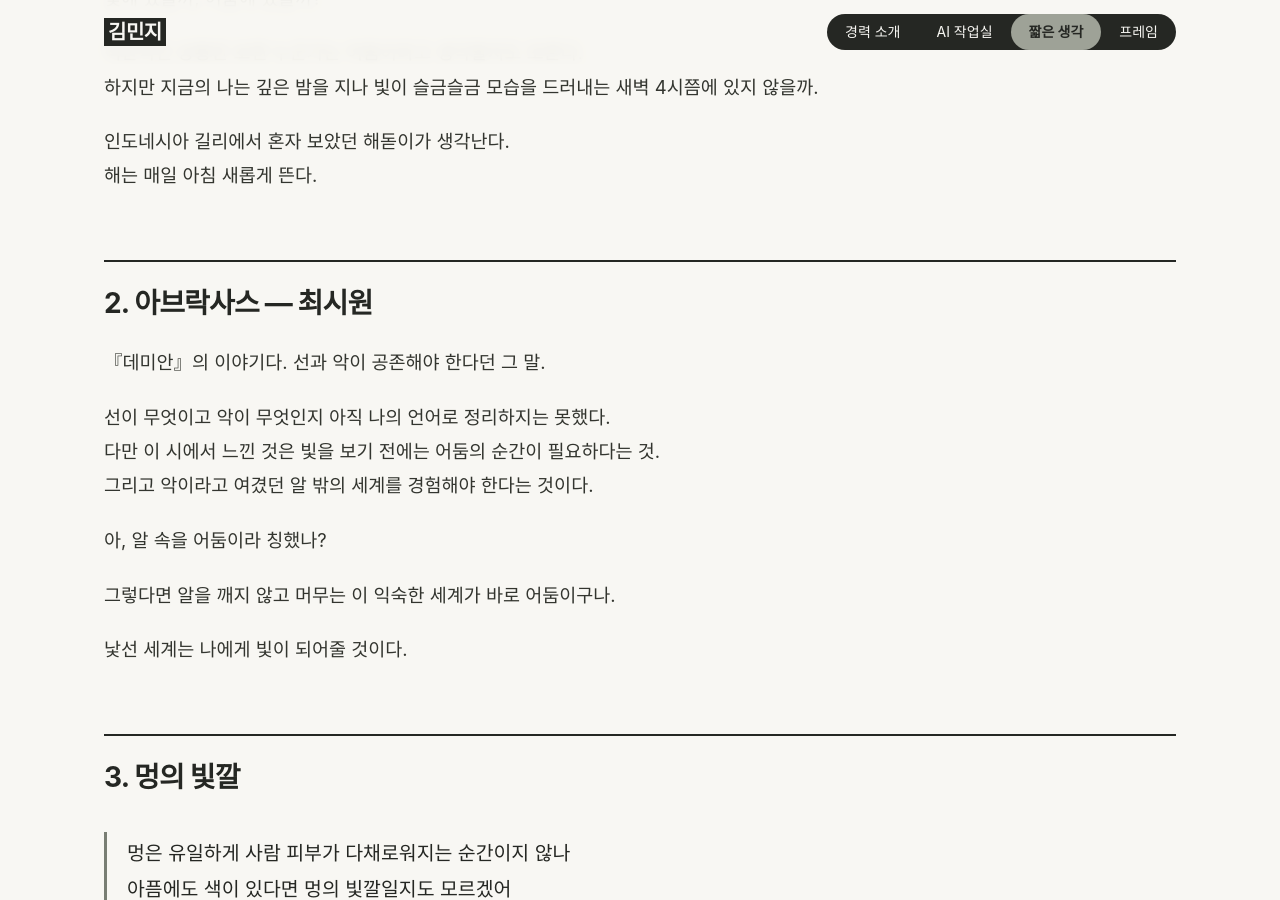
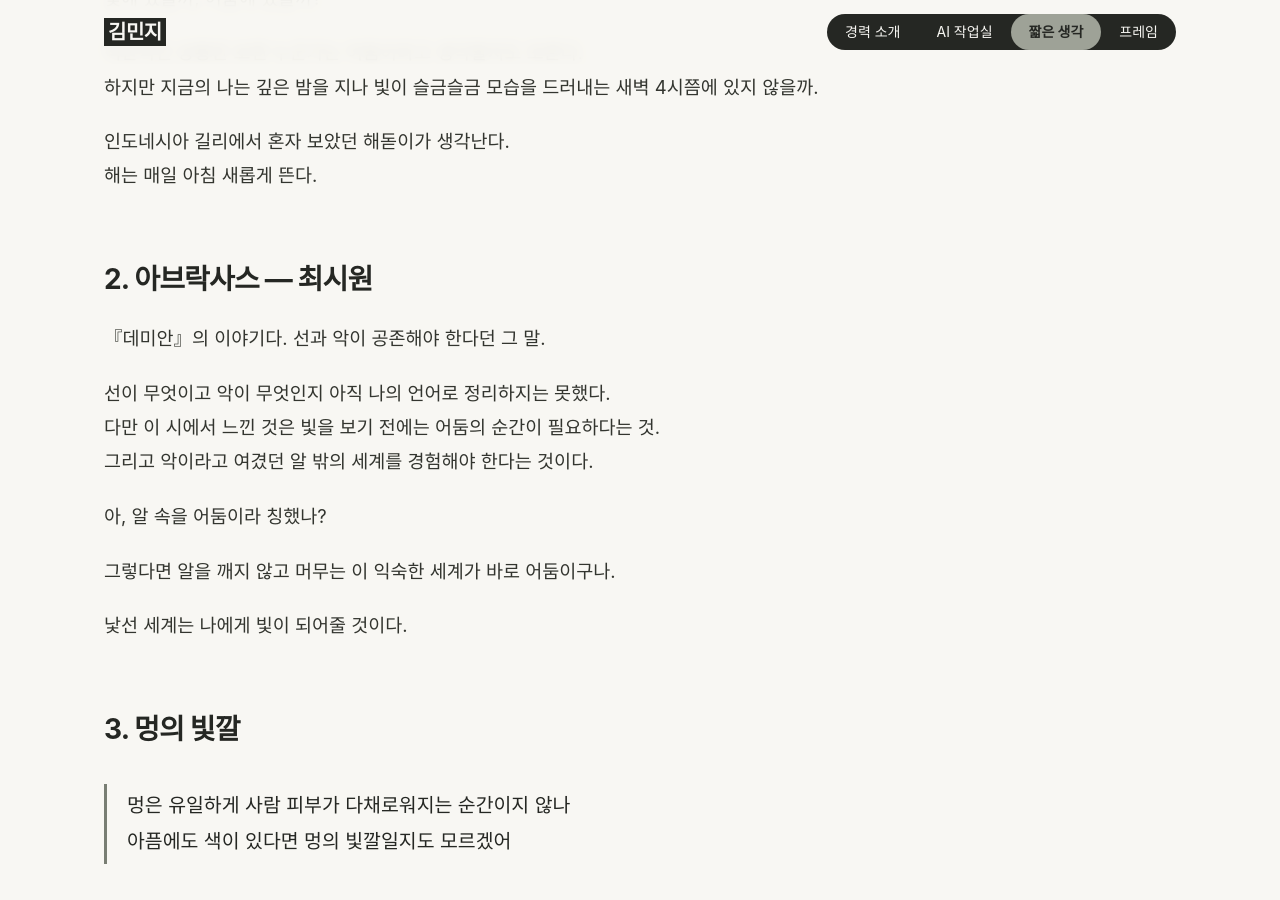
Before and after one commit to k-im-rose/k-im-rose.github.io, a Jekyll site: the page built from _thoughts/poetry-light.md, in a window 1280 px wide and 900 px high, scrolled down 923 px. Built offline with Jekyll 4.4.1, drawn with Linux system fonts in a browser that asks for light colours; some web fonts are replaced.

Commit message:
짧은 생각: 파도시집선 글 소제목 위 구분선 제거 (no-rule)
Co-Authored-By: Claude Haiku 5.5 <noreply@anthropic.com>

```diff
--- a/_thoughts/poetry-light.md
+++ b/_thoughts/poetry-light.md
@@ -6,6 +6,7 @@ summary: 빛을 찾아 가라앉고 다시 떠오르는 시간
 ---
 
 ## 1. 가라앉아서 날아오르기
+{: .no-rule}
 
 > 그날 너는 빛으로 뛰어들었지
 > 가라앉아서 날아올랐지
@@ -31,6 +32,7 @@ summary: 빛을 찾아 가라앉고 다시 떠오르는 시간
 해는 매일 아침 새롭게 뜬다.
 
 ## 2. 아브락사스 — 최시원
+{: .no-rule}
 
 『데미안』의 이야기다. 선과 악이 공존해야 한다던 그 말.
 
@@ -45,6 +47,7 @@ summary: 빛을 찾아 가라앉고 다시 떠오르는 시간
 낯선 세계는 나에게 빛이 되어줄 것이다.
 
 ## 3. 멍의 빛깔
+{: .no-rule}
 
 > 멍은 유일하게 사람 피부가 다채로워지는 순간이지 않나
 > 아픔에도 색이 있다면 멍의 빛깔일지도 모르겠어
@@ -64,6 +67,7 @@ summary: 빛을 찾아 가라앉고 다시 떠오르는 시간
 돌아보니 멍의 빛깔은 참 다채로웠다.
 
 ## 4. 창문을 열어주세요
+{: .no-rule}
 
 > 창문을 모두 열어주세요
 > 내가 남김없이 쏟아질 수 있도록 말이에요
```
